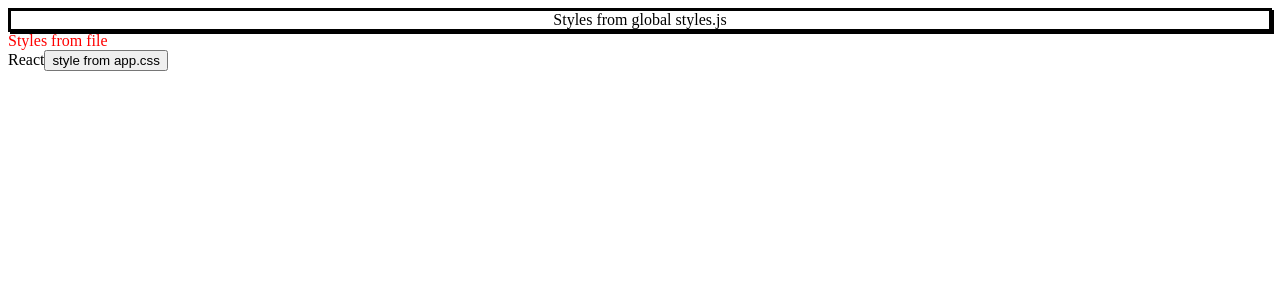
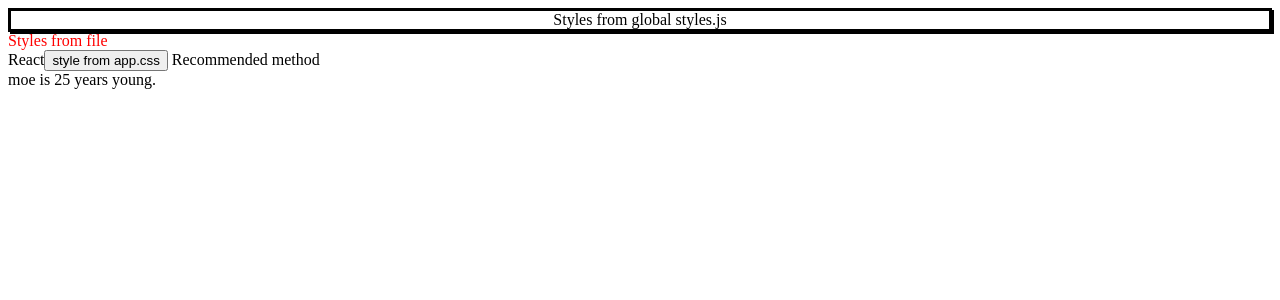
Before and after one commit to timh1203/react-redux-auth0-2019, a React (Create React App) app: page / in a window 1280 px wide. Shown: the top 300 px of the page. Built offline with nearby package versions, Linux system fonts and the light colour scheme.

Commit message:
Add functional component

```diff
--- a/src/App.js
+++ b/src/App.js
@@ -1,6 +1,7 @@
 import React from 'react';
 import './app.css'
 import * as styles from './styles'
+import Component1 from './functional/component1'
 
 function App() {
   const fileStyles = {
@@ -12,7 +13,9 @@ function App() {
       <div style={styles.styles}>Styles from global styles.js</div>
       <div style={fileStyles}>Styles from file</div>
       React
-      <button>style from app.css</button>  {/* Recommended method*/}
+      <button>style from app.css</button>  Recommended method
+
+      <Component1 name="moe" age={25} />
     </div>
   );
 }
--- /dev/null
+++ b/src/functional/component1.js
@@ -0,0 +1,9 @@
+import React from 'react'
+
+const Component1 = props => (
+  <div>
+    {props.name} is {props.age} years young.
+  </div>
+)
+
+export default Component1
```
